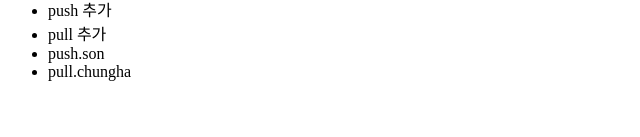
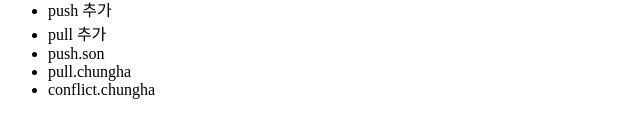
Before and after one commit to SonJunHyuck/open_tutorial_git_chungha, a plain HTML site: page index.html in a window 1280 px wide. Shown: the part 165-302 px from the top of the page, without its empty margins (0-640 px from the left). Drawn offline with Linux system fonts and the light colour scheme.

Commit message:
add conflict.chungha

```diff
--- a/index.html
+++ b/index.html
@@ -15,7 +15,7 @@
     <li> pull 추가 </li>
     <li> push.son </li>
     <li> pull.chungha </li>
-
+    <li> conflict.chungha </li>
   </ul>
 </body>
   </html>
```
